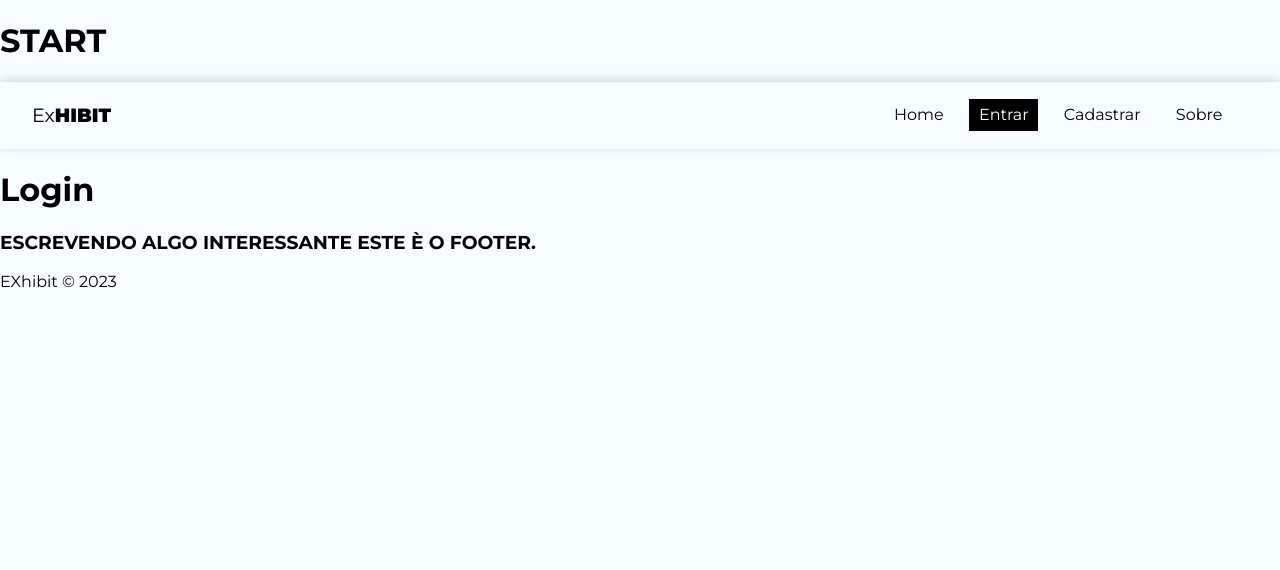
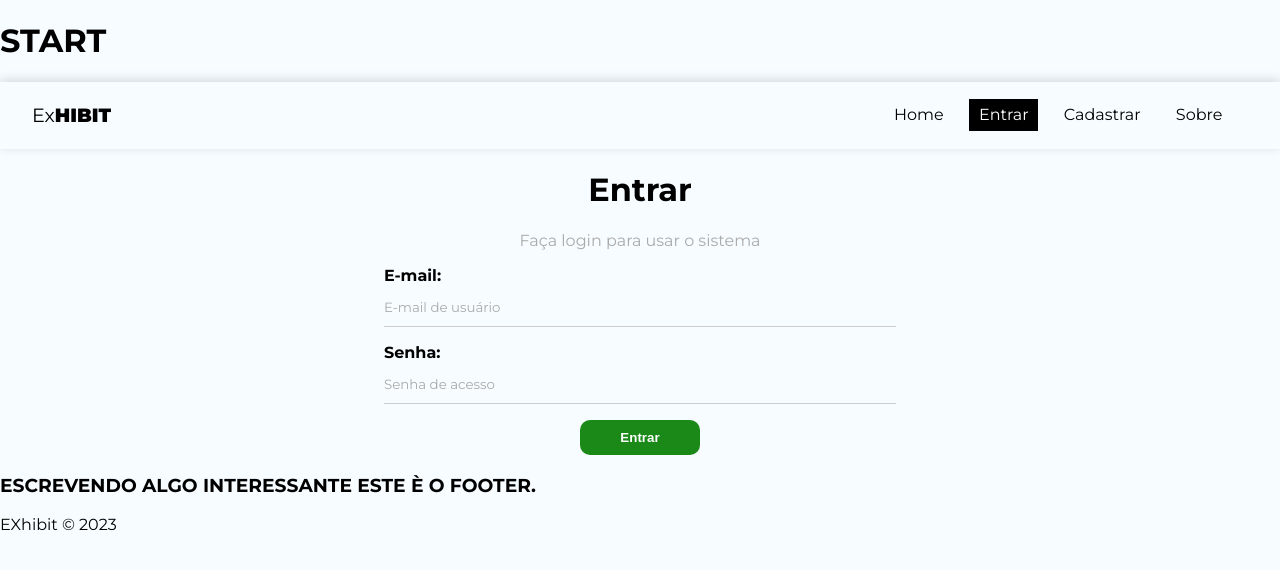
Before and after one commit to Kuroshi7/exhibitapp, a React (Create React App) app: page /login in a window 1280 px wide. Shown: the top 570 px of the page. Built offline with nearby package versions, Linux system fonts and the light colour scheme; no server answers.

Commit message:
funçao login/logout implementada

```diff
--- a/src/App.js
+++ b/src/App.js
@@ -12,6 +12,8 @@ import { useState, useEffect } from 'react';
 import { useAutenticacao } from './hook/useAutenticacao';
 //mapeia autenticacao do usuario
 import { onAuthStateChanged } from 'firebase/auth';
+import Dashboard from './pages/Dashboard/Dashboard';
+import CreatePost from './pages/CreatePost/CreatePost';
 function App() {
   //logica de monitoramento de estado do usuario
   //aqui engloba todos os elementos da pagina
@@ -44,8 +46,14 @@ function App() {
         <Routes>
           <Route path='/' element={<Home/>} />
           <Route path= '/' element={<About/>} />
-          <Route path='/login' element={<Login/>} />
-          <Route path='/register' element={<Register/>}/>
+          <Route path='/login' element=
+          {!user ? <Login/>: <Navigate to= "/"/>} />
+          <Route path='/register' element=
+          {!user ? <Register/>: <Navigate to ="/"/>}/>
+          <Route path='/Posts/create' element=
+          { user ? <CreatePost/>: <Navigate to = "/login"/>}/>
+          <Route path='/dashboard' element=
+          {user ? <Dashboard/>: <Navigate to = "/login"/>}/>
         </Routes>
 
       </div>
--- a/src/components/Navbar.js
+++ b/src/components/Navbar.js
@@ -1,6 +1,11 @@
 import style from './Navbar.module.css';
 import { NavLink} from 'react-router-dom';
+import { useAutenticacao } from '../hook/useAutenticacao';
+import { useAuthValueFac } from '../context/AuthContext';
+
 const Navbar = () => {
+    const {user} = useAuthValueFac()
+    const {logout} =useAutenticacao ();
     return <nav className={style.navbar}>
         <NavLink to = "/" className={style.brand}>
             Ex<span>hibit</span>
@@ -9,16 +14,33 @@ const Navbar = () => {
             <li>
                 <NavLink to="/" className={({isActive}) =>  (isActive ? style.active:"") } >Home</NavLink>
             </li>
+            {!user &&(<>
             <li>
                 <NavLink to = "/login" className={({isActive}) => (isActive ? style.active:"")}>Entrar</NavLink>
             </li>
             <li>
             <NavLink to = "/register" className={({isActive}) => (isActive ? style.active:"")}>Cadastrar</NavLink>
             </li>
+            </>)}
             <li>
                 <NavLink to="/about" className={({isActive}) => (isActive ? style.active:"") } >Sobre</NavLink>
             </li>
+            {user && (<>
+            <li>
+                <NavLink to = "/post/create" clasName ={({isActive}) => (isActive ? style.active:"") }>Nova publicação</NavLink>
+            </li>
+            <li>
+                <NavLink to = "/dashboard" className={({isActive})=> (isActive ? style.active:"")}>Dashboard</NavLink>
+            </li>
+            </>)}
+            {user && (
+                <li>
+                    <button onClick={logout}>
+                        Sair
+                    </button>
+                </li>
+            )}
         </ul>
-    </nav>
+    </nav>;
 }
 export default Navbar
--- a/src/hook/useAutenticacao.js
+++ b/src/hook/useAutenticacao.js
@@ -3,8 +3,10 @@ import {
     getAuth,
     createUserWithEmailAndPassword,
     signInWithEmailAndPassword,
+    signOut,
     updateProfile,
-    signOut
+
+
 } from "firebase/auth"
 import { useState,useEffect } from "react";
 export const useAutenticacao = () =>{
@@ -20,6 +22,7 @@ export const useAutenticacao = () =>{
             return;
         }
     }
+    //Register
     const createUsuario = async (data) => {
         //async segue BD externo demora mais tempo para voltar que JSON. garante Clean Up ao criar usuario
         validarIfIsCancelled()
@@ -65,8 +68,46 @@ export const useAutenticacao = () =>{
         return ()=> setCancelarAposdarCerto (true);
     },[])
 
+    //Funçao logout. Apos definiçao das variaveis auth e funçao de memory leak
+    const logout = async () => {
+        //evitar memory leak
+        validarIfIsCancelled();
+        //logout funçao do firebase
+        signOut (auth);
+    }
+
+    //login entrada do sistema
+    const login = async (data) => {
+        //evitar memory leak
+        validarIfIsCancelled();
+        setError (false)
+        setLoading (true)
+        try{
+            await signInWithEmailAndPassword
+            (auth,data.email,data.password)
+            setLoading(false)
+        } catch (catEror) {
+            let erroAPI
+            //se houver termo Password na mensagem
+            if (catEror.message.includes("user-not-found")){
+                erroAPI ="usuário não cadastrado."
+            }else {
+                if (catEror.message.includes("wrong-password")){
+                    //Usuario ja existe
+                    erroAPI ="Senha incorreta."
+                }else{
+                    erroAPI ="Ocorreu um erro no login, tente mais tarde."
+                }
+            }
+            setError(erroAPI)
+            setLoading(false)
+        }
+    }
+
+
+
 
     return{
-        auth,createUsuario,error,loading
+        auth,createUsuario,error,loading,logout,login,
     }
 };
--- a/src/index.css
+++ b/src/index.css
@@ -57,7 +57,7 @@ label span{
 input, textarea{
   box-sizing: border-box;
   border: none;
-  border-bottom: 1px;
+  border-bottom: 1px solid #ccc;
   padding: .8em 0;
   background-color: transparent;
 }
@@ -82,10 +82,10 @@ button[disabled]{
   background-color: #aaa;
 }
 
-.container .error{
+.error{
   color: #721c24;
   background-color: #f8d7da;
-  border: 1pc solid #f5c6cb;
+  border: 1px solid #f5c6cb;
   padding: 5px;
   border-radius: 5px;
 }
--- a/src/pages/About/About.js
+++ b/src/pages/About/About.js
@@ -1,8 +1,11 @@
-
+import { Link } from "react-router-dom";
+import style from "./About.module.css"
 const About = () => {
     return (
-        <div>
-            <h1>ABOUT</h1>
+        <div className={style.about}>
+            <h2>ABOUT</h2>
+            <p>Este projeto consiste em um blog em react e firebase</p>
+            <Link to = "/posts/create" classNmae ='botao'> Criar Post</Link>
         </div>
     )
 }
--- /dev/null
+++ b/src/pages/About/About.module.css
@@ -0,0 +1,23 @@
+.about {
+    text-align: center;
+    display: flex;
+    flex-direction: column;
+    align-items: center;
+}
+
+.about p{
+    color: #aaa;
+    margin-bottom: 2em;
+}
+
+.about a{
+    display: block;
+    margin-top: 15px;
+    padding: 10px 15px;
+}
+
+.about a{
+    display: block;
+    margin-top: 15px;
+    padding: 10px 15px;
+}
--- /dev/null
+++ b/src/pages/CreatePost/CreatePost.js
@@ -0,0 +1,9 @@
+import style from './CreatePost.module.css'
+const CreatePost = () =>{
+    return(
+    <div>
+        <h1>Create post</h1>
+    </div>
+    )
+}
+export default CreatePost
--- /dev/null
+++ b/src/pages/Dashboard/Dashboard.js
@@ -0,0 +1,10 @@
+//css
+import style from './Dashboard.module.css';
+const Dashboard = () =>{
+    return(
+        <div>
+            <h1>Dashboard</h1>
+        </div>
+    )
+}
+export default Dashboard
--- a/src/pages/Login/Login.js
+++ b/src/pages/Login/Login.js
@@ -1,8 +1,58 @@
 import style from './Login.module.css';
-const Login = () => {
-    return(
-        <div>
-            <h1>Login</h1>
+import { useAutenticacao } from '../../hook/useAutenticacao';
+import {useState, useEffect} from 'react'
+const Login =() => {
+
+    const[email,setEmail] = useState("")
+    const [password,setPassword] = useState("")
+    const [error,setError]=useState("")
+
+
+    const {login, error:authError,loading} = useAutenticacao();
+    const handleSubmitVictor = async (e) =>{
+        e.preventDefault()
+        setError("")
+        const userVSB ={
+            email,password
+        }
+
+        const resUseAutenticacao = await login (userVSB)
+        console.log("conteudo de resUseAutenticacao: ", resUseAutenticacao)
+        console.log("Conteudo de userVSB: ", userVSB)
+    };
+    //criando useEffect para mapear mudança em setErro. dispara essa funçao
+    useEffect(()=>{
+        //checar se muda para valor e nao para null. =null nao entra em if.
+        if (authError){
+            //substituir erro apresentado para o usuario recebido do useAutenticacao.js
+            setError (authError)
+        }
+    }, [authError])
+    return (
+        <div className={style.login}>
+            <h1>Entrar</h1>
+            <p>Faça login para usar o sistema</p>
+            <form onSubmit={handleSubmitVictor}>
+
+                <label>
+                    <span>E-mail:</span>
+                    <input type='text' name='email' required placeholder='E-mail de usuário'
+                     value={email}onChange={(e)=> setEmail(e.target.value)}/>
+                </label>
+                <label>
+                    <span>Senha:</span>
+                    <input type='password' name='password' required placeholder='Senha de acesso'
+                     value={password}onChange={(e)=> setPassword(e.target.value)}/>
+                </label>
+
+                {!loading && <button className='botao'>
+                    Entrar
+                </button>}
+                {loading && <button className='botao' disabled>
+                    Aguarde ...
+                </button> }
+                {error && <p className='error'> {error} </p>}
+            </form>
         </div>
     )
 }
--- a/src/pages/Login/Login.module.css
+++ b/src/pages/Login/Login.module.css
@@ -0,0 +1,7 @@
+.login{
+    text-align: center;
+}
+
+.login p{
+    color: #aaa;
+}
```
Also changed, not shown: src/pages/CreatePost/CreatePost.module.css (added), src/pages/Dashboard/Dashboard.module.css (added).
